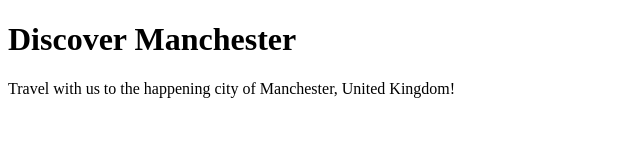
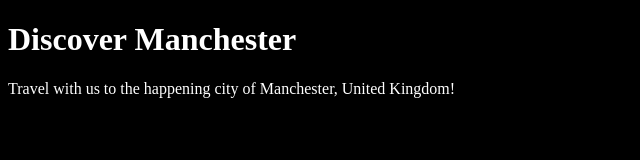
Before and after one commit to bizforgeo/travel-agency-page, a plain HTML site: page index.html in a window 1280 px wide. Shown: the whole page, without its empty margins (0-640 px from the left). Drawn offline with Linux system fonts and the light colour scheme.

Commit message:
Update index.html and add styles.css

```diff
--- a/index.html
+++ b/index.html
@@ -4,6 +4,7 @@
     <meta charset="utf-8">
     <title>Travel Agency Page</title>
     <meta >
+    <link rel="stylesheet" href="./styles.css">
   </head>
   <body>
     <h1>Discover Manchester</h1>
--- /dev/null
+++ b/styles.css
@@ -0,0 +1,4 @@
+body {
+    color: white;
+    background-color: black;
+}
```
